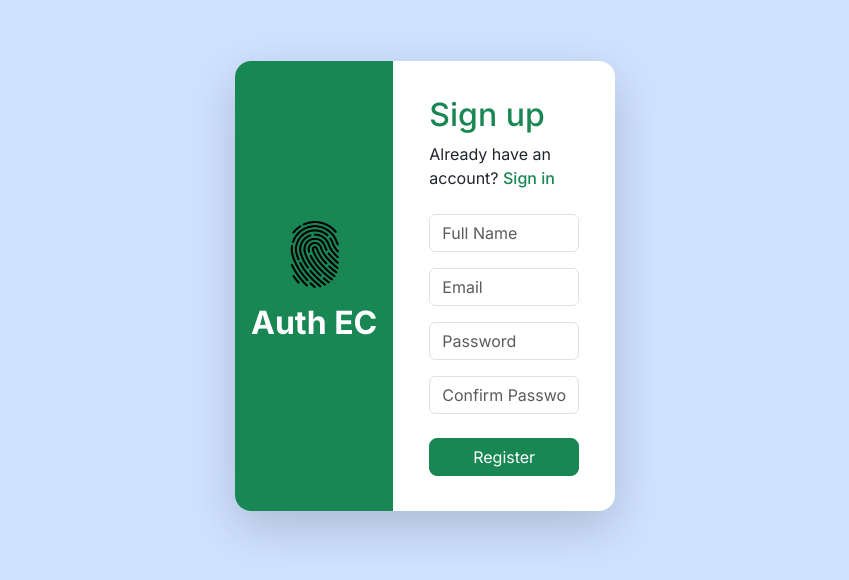
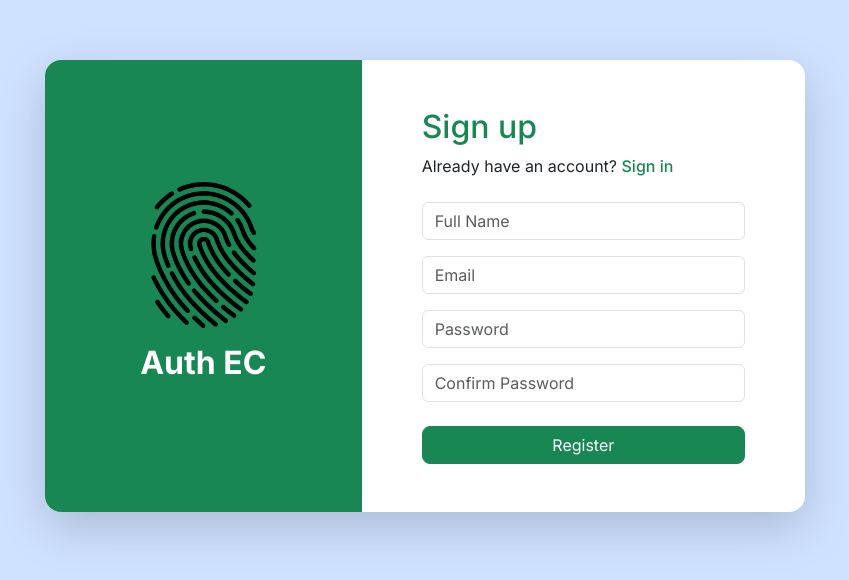
Before and after one commit to Shajjad002/UserAuthentication, an Angular app in the folder AuthECClient/: page /signup in a window 1280 px wide. Shown: the part 102-682 px from the top of the page, without its empty margins (215-1064 px from the left). Built offline with nearby package versions, Linux system fonts and the light colour scheme.

Commit message:
Authentication vs Authorization

```diff
--- a/AuthECClient/src/app/shared/service/auth.service.ts
+++ b/AuthECClient/src/app/shared/service/auth.service.ts
@@ -7,7 +7,7 @@ import { Injectable } from '@angular/core';
 export class AuthService {
 
   constructor(private http:HttpClient) { }
-  baseUrl:string = 'https://192.168.11.62:45456/api';
+  baseUrl:string = 'https://192.168.11.62:45457/api';
 
   createUser(formData:any) {
     return this.http.post(`${this.baseUrl}/signup`, formData);
--- a/AuthECClient/src/app/user/user.component.html
+++ b/AuthECClient/src/app/user/user.component.html
@@ -1,6 +1,6 @@
 <div class="container">
   <div class="row vh-100  align-items-center">
-    <div class="col-lg-4 offset-lg-4 col-md-8 offset-md-2 col-10 offset-1">
+    <div class="col-xxl-6 offset-xxl-3 col-lg-8 offset-md-2 col-10 offset-1">
       <div class="row rounded-4 border-0 shadow-lg bg-white mb-4" style="min-height: 450px;">
         <div class="col-md-5 d-none bg-success d-md-flex justify-content-center align-items-center rounded-start-4">
           <div class="text-center text-white">
@@ -8,8 +8,8 @@
             <h2 class="fw-bolder">Auth EC</h2>
           </div>
         </div>
-        <div class="col-md-7 d-flex justify-content-start align-items-center " >
-          <div class="p-4 w-100">
+        <div class="col-md-7 col-12 d-flex justify-content-start align-items-center " >
+          <div class="p-5 w-100">
             <router-outlet/>
           </div>
         </div>
```
Also changed, not shown: 1 other file (tests, documents, lock files or other folders).
